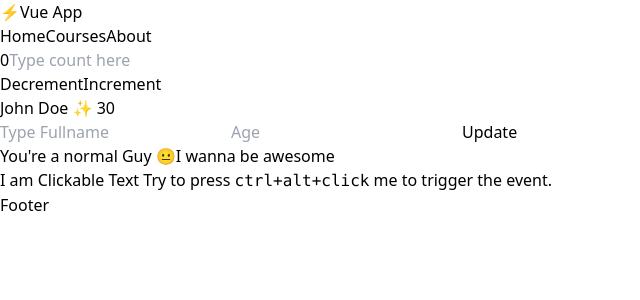
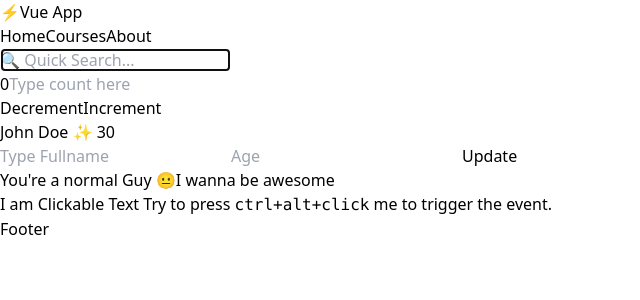
Before and after one commit to hamzandev/vue-app, a Vue app: page / in a window 1280 px wide. Shown: the top 300 px of the page, without its empty margins (0-640 px from the left). Built offline with nearby package versions, Linux system fonts and the light colour scheme.

Commit message:
Topic: Templates ref

```diff
--- /dev/null
+++ b/src/components/GlobalSearch.vue
@@ -0,0 +1,16 @@
+<script setup lang="ts">
+import { onMounted, ref } from 'vue';
+
+const input = ref(null as any)
+// implementation of template refs to <input/> tag
+onMounted(() => {
+    input.value.focus()
+})
+</script>
+
+<template>
+    <form class="flex items-center">
+        <input type="search" ref="input" placeholder="🔍 Quick Search..."
+            class="border-gray-400 mb-3 p-2 border rounded-lg focus-within:ring focus-within:ring-green-300 focus-within:outline-none">
+    </form>
+</template>
--- a/src/components/Header.vue
+++ b/src/components/Header.vue
@@ -1,15 +1,22 @@
+<script setup lang="ts">
+import GlobalSearch from "@/components/GlobalSearch.vue"
+</script>
+
 <template>
-    <header class="top-0 sticky bg-white/80 backdrop-blur py-3 border-b border-b-gray-200">
-        <div class="flex items-center space-x-8 mx-auto container">
-            <div id="logo" class="flex items-center space-x-1 me-10">
+    <header class="top-0 sticky bg-white/80 backdrop-blur py-2 border-b border-b-gray-200">
+        <div class="flex justify-between items-center space-x-8 mx-auto container">
+            <div id="logo" class="flex items-center space-x-1 w-2/12">
                 <span class="text-xl">⚡</span>
                 <span class="font-bold text-green-500 uppercase">Vue App</span>
             </div>
-            <div id="menus" class="flex items-center space-x-5 text-gray-500">
+            <div id="menus" class="flex items-center space-x-5 w-8/12 text-gray-500">
                 <RouterLink to="/">Home</RouterLink>
                 <RouterLink to="/courses">Courses</RouterLink>
                 <RouterLink to="/about">About</RouterLink>
             </div>
+            <div id="global-search" class="flex items-center w-2/12">
+                <GlobalSearch />
+            </div>
         </div>
     </header>
 </template>
```
